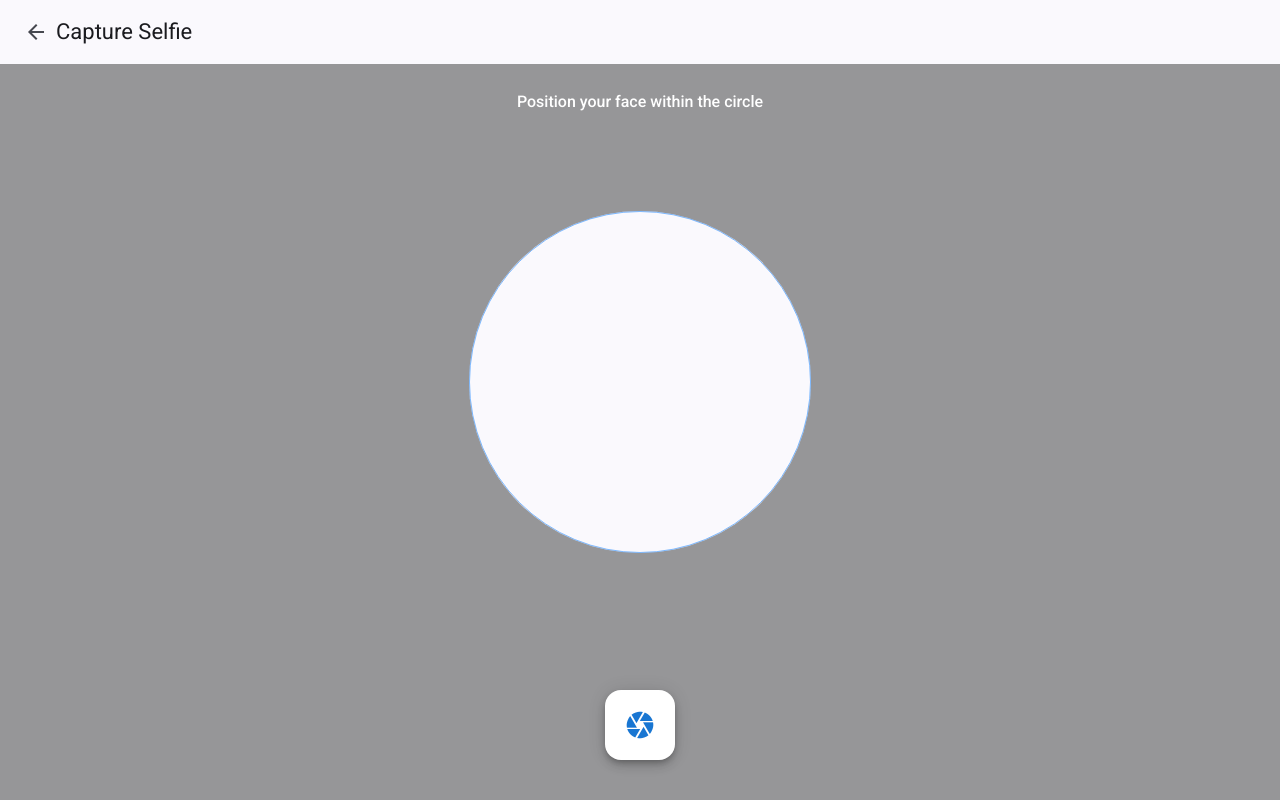
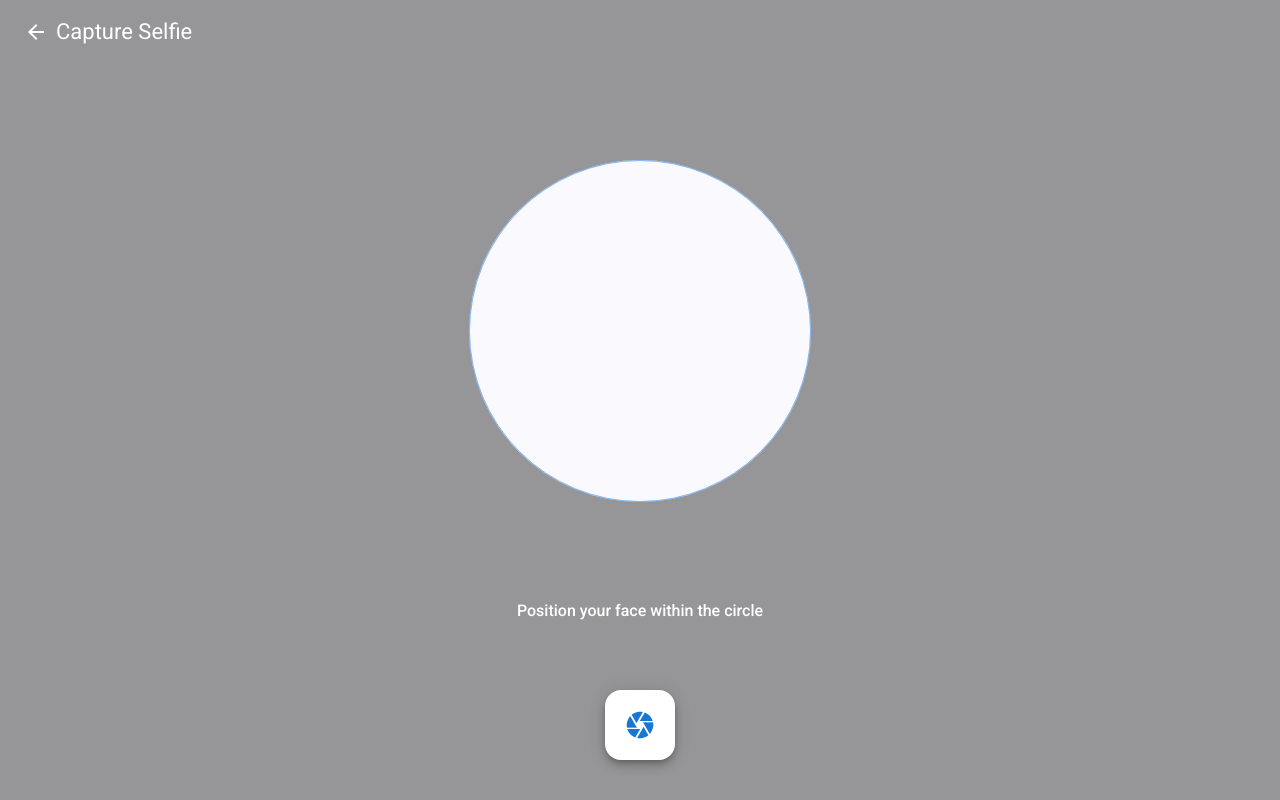
Before and after one commit to frankwere20/selfie, an Angular app: page / in a window 1280 px wide. Built offline with nearby package versions, Linux system fonts and the light colour scheme; no server answers.

Commit message:
changed the selfie capture ui

```diff
--- a/src/app/app.html
+++ b/src/app/app.html
@@ -1,8 +1,8 @@
-<mat-toolbar color="primary">
+<mat-toolbar class="transparent-toolbar">
   <button mat-icon-button>
     <mat-icon>arrow_back</mat-icon>
   </button>
-  <span>Capture Selfie</span>
+  <span class="tittle-text">Capture Selfie</span>
   <span class="toolbar-spacer"></span>
 </mat-toolbar>
 
--- a/src/app/app.scss
+++ b/src/app/app.scss
@@ -1,10 +1,47 @@
+/* Ensure no default margins/padding */
+html,
+body {
+  margin: 0;
+  padding: 0;
+  height: 100%;
+  background: #000; /* Match your app's background */
+}
+
+/* Make sure router-outlet isn't causing issues */
+router-outlet {
+  display: none;
+}
+
+.transparent-toolbar {
+  background: transparent !important;
+  color: black !important;
+  position: absolute;
+  top: 0;
+  left: 0;
+  right: 0;
+  z-index: 1000;
+}
+
+.transparent-toolbar .tittle-text {
+  color: white !important;
+}
+
+.transparent-toolbar .mat-icon {
+  color: white !important;
+}
+
+.transparent-toolbar button {
+  color: white !important;
+}
+
 .toolbar-spacer {
   flex: 1 1 auto;
 }
 
+/* FIX: Remove the -64px calculation since toolbar is absolute */
 .face-container {
   position: relative;
-  height: calc(100vh - 64px);
+  height: 100vh; /* Changed from calc(100vh - 64px) */
   width: 100%;
   overflow: hidden;
   display: flex;
@@ -40,7 +77,7 @@ video {
 
 .instruction-text {
   position: absolute;
-  top: -120px;
+  bottom: -120px;
   left: 50%;
   transform: translateX(-50%);
   color: white;
@@ -73,3 +110,9 @@ video {
   height: 32px;
   color: #1976d2;
 }
+
+/* Optional: Add a body background to ensure no white space */
+body {
+  margin: 0;
+  background: #000; /* Or whatever matches your design */
+}
```
